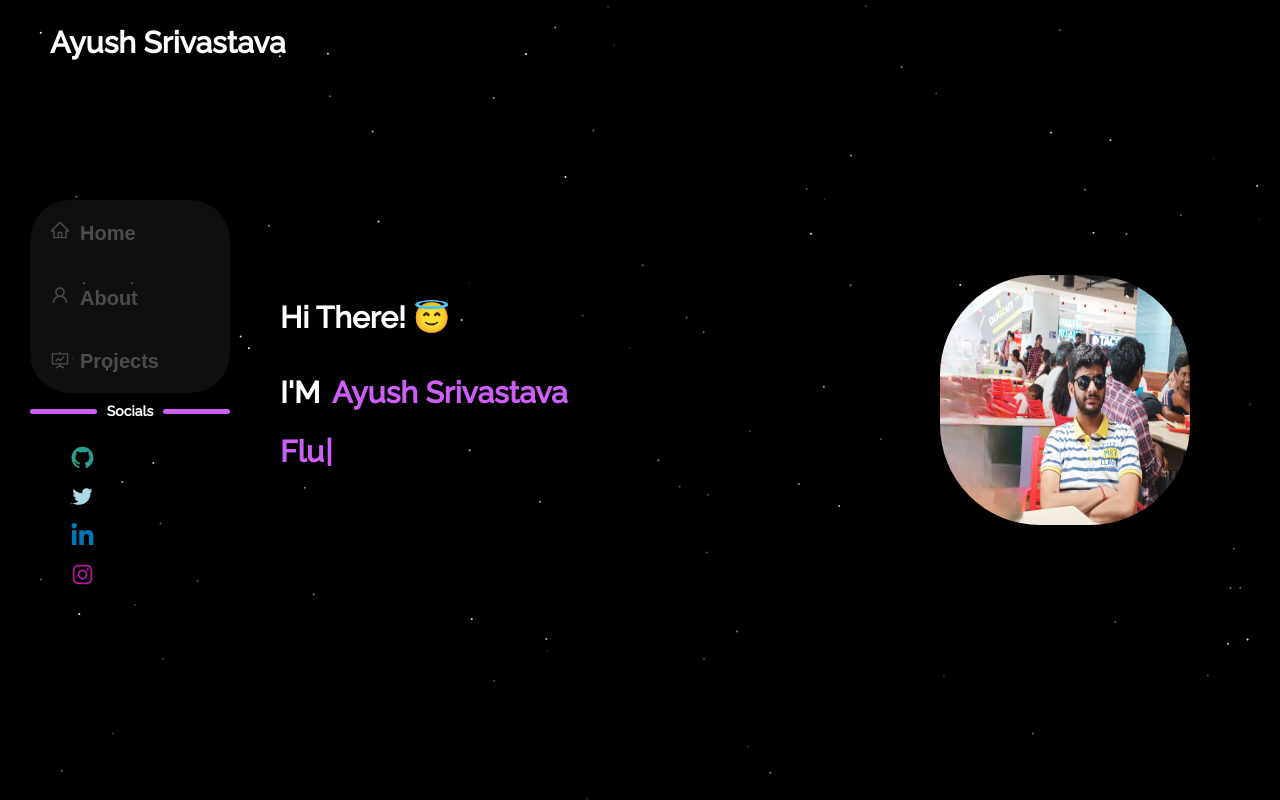
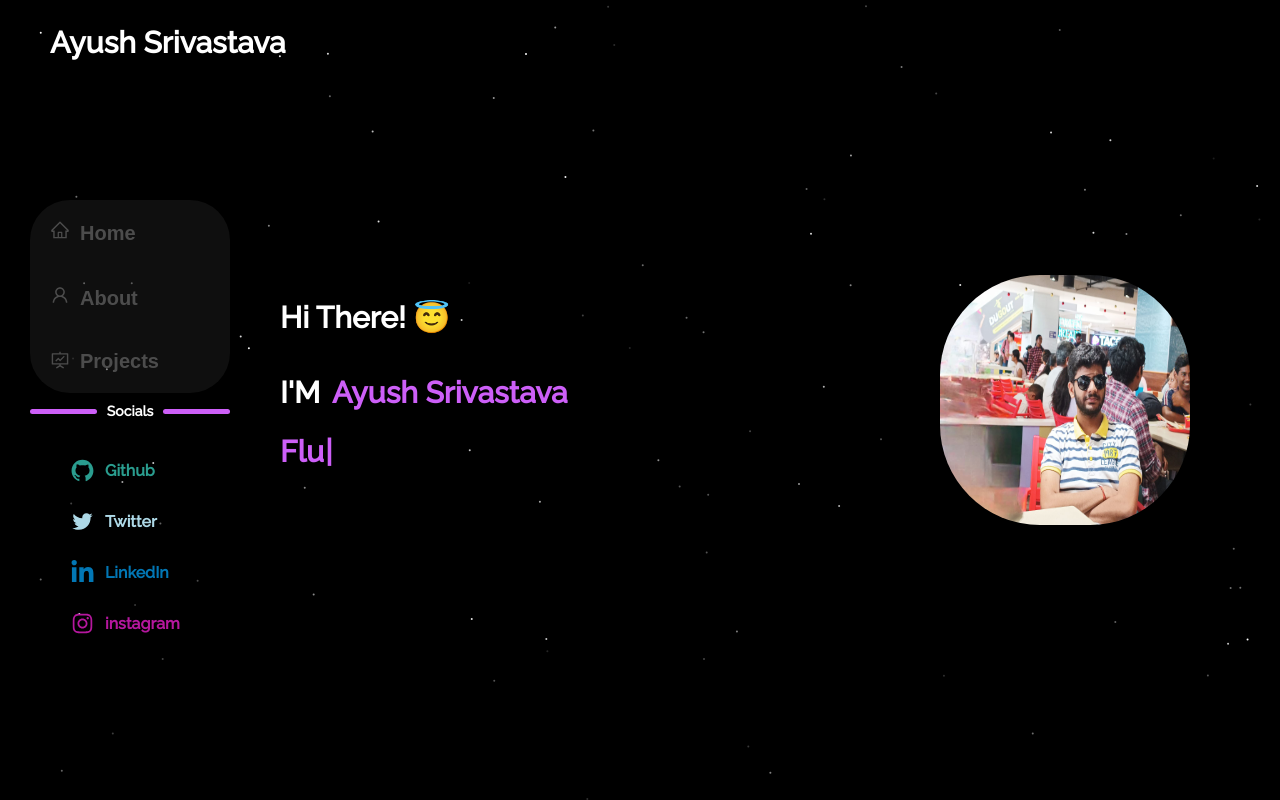
Before and after one commit to Sriyush/Ayush-portfolio, a React (Create React App) app: page / in a window 1280 px wide. Built offline with nearby package versions, Linux system fonts and the light colour scheme.

Commit message:
pushing files

```diff
--- a/src/components/Sidebar.js
+++ b/src/components/Sidebar.js
@@ -65,12 +65,29 @@ const TextIcon = styled.span`
   color: #cd5ff8;
 }
 `;
-const Li =styled.li`
-margin-bottom: 10px;
-&:hover {
+const Li = styled.li`
+//   margin-bottom: 10px;
+  display: flex;
+  align-items: center;
+
+  &:hover {
     transform: scale(1.1);
   }
-`
+
+  a {
+    display: flex;
+    align-items: center;
+    text-decoration: none;
+    color: inherit;
+
+    p {
+      margin-left: 10px;
+      font-size: 16px;
+      font-weight: bold;
+    }
+  }
+`;
+
 const Hr =styled.div`
 display: flex;
 align-items: center;
@@ -130,7 +147,7 @@ function Sidebar() {
                 rel="noopener noreferrer"
               >
                 <AiOutlineGithub style={{height: '25px', width: '25px'}}/>
-                {/* <p>Github</p> */}
+                <p>Github</p>
               </a>
             </Li>
             <Li>
@@ -141,6 +158,7 @@ function Sidebar() {
                 rel="noopener noreferrer"
               >
                 <AiOutlineTwitter style={{height: '25px', width: '25px'}}/>
+                <p>Twitter</p>
               </a>
             </Li>
             <Li>
@@ -151,6 +169,7 @@ function Sidebar() {
                 rel="noopener noreferrer"
               >
                 <FaLinkedinIn style={{height: '25px', width: '25px'}}/>
+                <p>LinkedIn</p>
               </a>
             </Li>
             <Li >
@@ -161,6 +180,7 @@ function Sidebar() {
                 rel="noopener noreferrer"
               >
                 <AiOutlineInstagram style={{height: '25px', width: '25px'}}/>
+                <p>instagram</p>
               </a>
             </Li>
           </ul>
```
